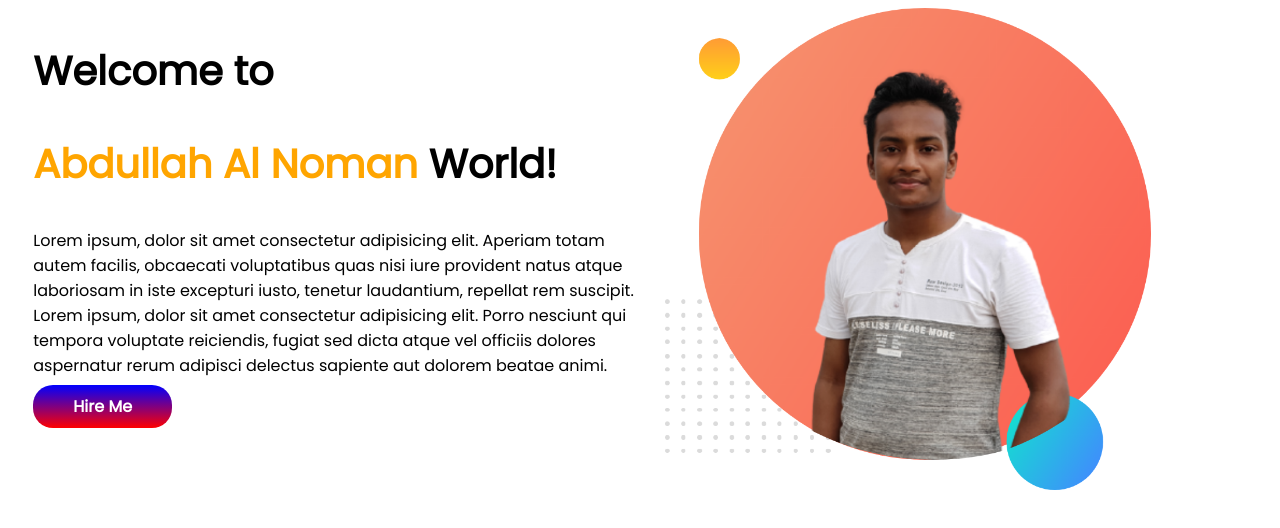
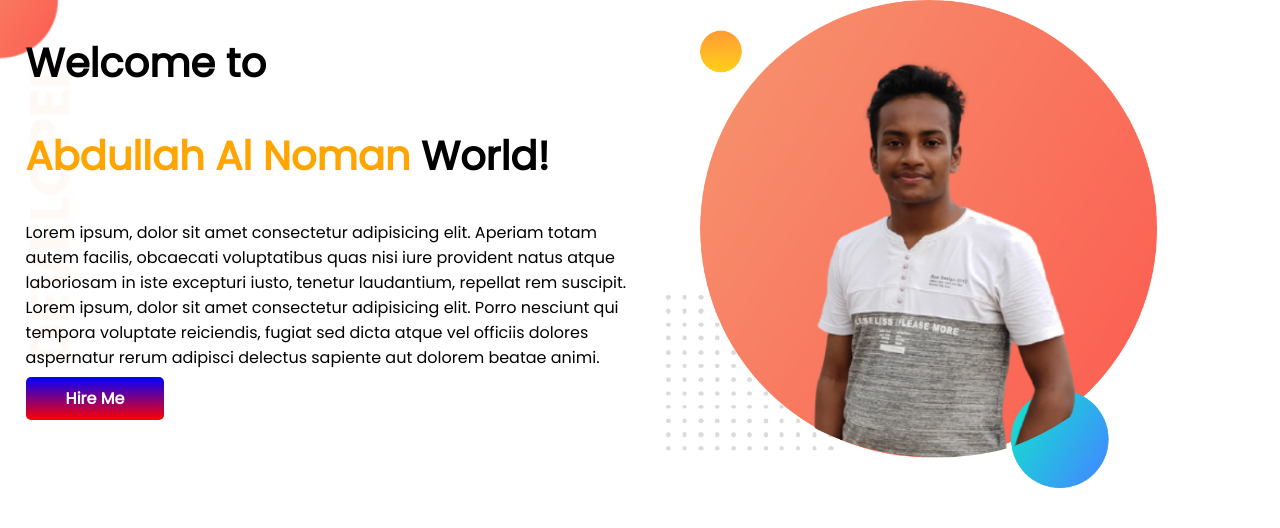
Before and after one commit to noman081/developer-portfolio, a plain HTML site: page index.html in a window 1280 px wide. Drawn offline with Linux system fonts and the light colour scheme.

Commit message:
after completing header side

```diff
--- a/css/style.css
+++ b/css/style.css
@@ -1,5 +1,6 @@
 body{
     font-family: 'Poppins', sans-serif;
+    margin: 0;
 }
 h1{
     font-size: 40px;
@@ -23,5 +24,9 @@ section{
     color: white;
     padding: 10px 40px;
     font-weight: 700;
-    border-radius: 20px;
+    border-radius: 5px;
 }
+.top-banner{
+    background-image: url('/image/top-banner.png');
+    background-repeat: no-repeat;
+}
--- a/index.html
+++ b/index.html
@@ -13,7 +13,7 @@
 </head>
 
 <body>
-    <section>
+    <section class="top-banner">
         <div class="half-width">
             <h1>Welcome to</h1>
             <h1><span class="orange-color">Abdullah Al Noman</span> World!</h1>
```
Also changed, not shown: 1 other file.
